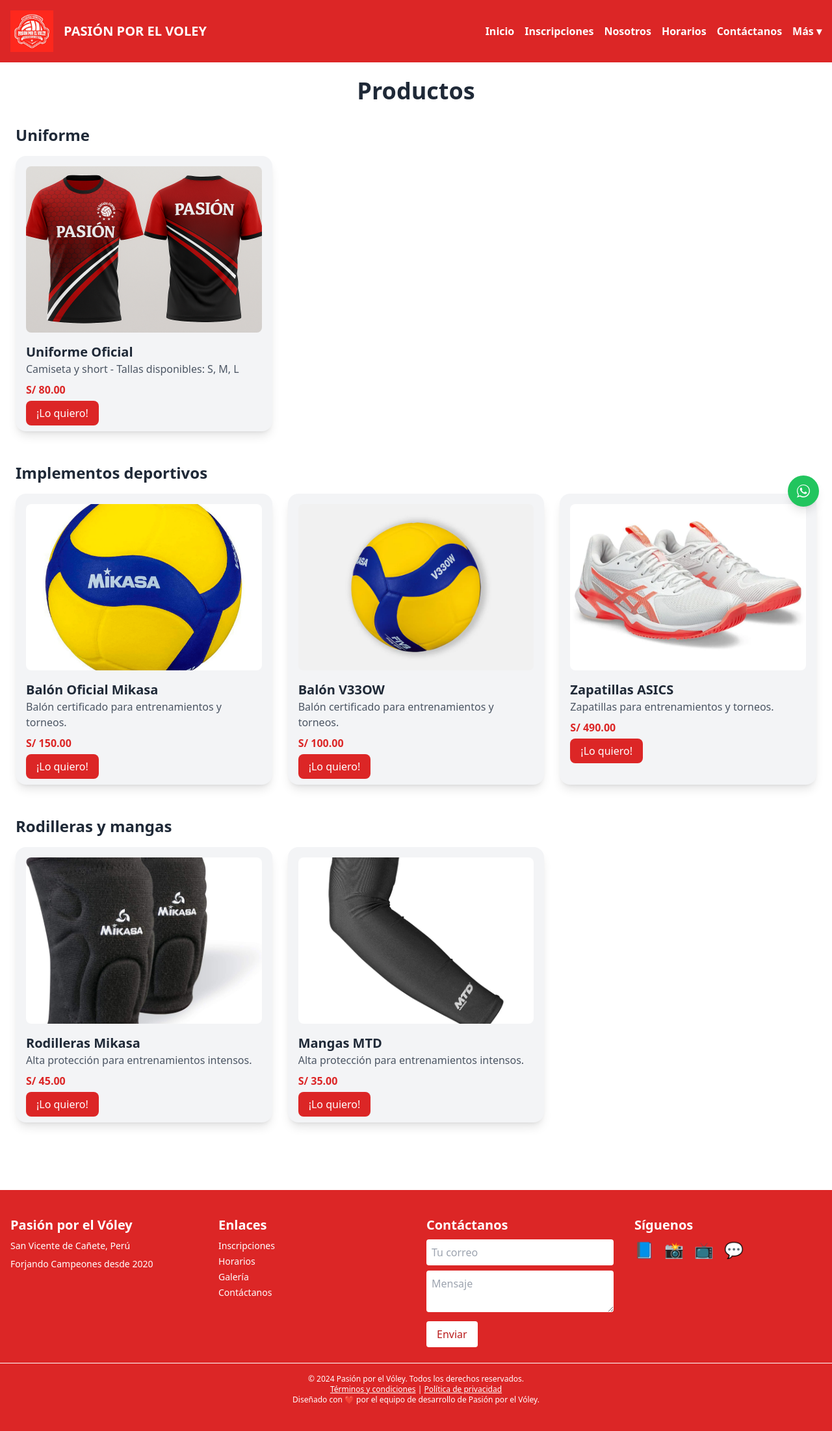
After one commit to BrandoLucana/MI_REPOSITORIO, a Flask app: page /productos in a window 1280 px wide. The commit adds this page. Shown: the whole page at 65% size. Run offline with Flask 3, Linux system fonts and the light colour scheme; some libraries are stand-ins or nearby versions.

Commit message:
Guardando mis cambios antes del pull

```diff
--- a/app.py
+++ b/app.py
@@ -343,6 +343,10 @@ def login_entrenador():
 def mas():
     return render_template('mas.html')
 
+@app.route("/productos")
+def productos():
+    return render_template('productos.html')
+
 @app.route("/galeria")
 def galeria():
     return render_template('galeria.html')
--- a/templates/contactanos.html
+++ b/templates/contactanos.html
@@ -35,6 +35,7 @@
                 <li class="relative group"><a href="/mas" class="relative pb-1 hover:text-gray-300 hover:border-b-2 hover:border-white transition-all duration-200">Más ▾</a>
                 <div class="absolute hidden group-hover:block bg-white shadow-md rounded mt-2 w-48 text-gray-800 z-50">
                     <a href="/torneos" class="block px-4 py-2 hover:bg-gray-100">Torneos</a>
+                    <a href="/productos" class="block px-4 py-2 hover:bg-gray-100">Productos</a>
                     <a href="/galeria" class="block px-4 py-2 hover:bg-gray-100">Galería</a>
                     <a href="/eventos" class="block px-4 py-2 hover:bg-gray-100">Eventos</a>
                     <a href="/noticias" class="block px-4 py-2 hover:bg-gray-100">Noticias</a>
--- a/templates/donde_estamos.html
+++ b/templates/donde_estamos.html
@@ -37,6 +37,7 @@
             <li class="relative group"><a href="/mas" class="relative pb-1 hover:text-gray-300 hover:border-b-2 hover:border-white transition-all duration-200">Más ▾</a>
             <div class="absolute hidden group-hover:block bg-white shadow-md rounded mt-2 w-48 text-gray-800 z-50">
                 <a href="/torneos" class="block px-4 py-2 hover:bg-gray-100">Torneos</a>
+                <a href="/productos" class="block px-4 py-2 hover:bg-gray-100">Productos</a>
                 <a href="/galeria" class="block px-4 py-2 hover:bg-gray-100">Galería</a>
                 <a href="/eventos" class="block px-4 py-2 hover:bg-gray-100">Eventos</a>
                 <a href="/noticias" class="block px-4 py-2 hover:bg-gray-100">Noticias</a>
--- a/templates/galeria.html
+++ b/templates/galeria.html
@@ -37,6 +37,7 @@
                 <li class="relative group"><a href="/mas" class="relative pb-1 hover:text-gray-300 hover:border-b-2 hover:border-white transition-all duration-200">Más ▾</a>
                 <div class="absolute hidden group-hover:block bg-white shadow-md rounded mt-2 w-48 text-gray-800 z-50">
                     <a href="/torneos" class="block px-4 py-2 hover:bg-gray-100">Torneos</a>
+                    <a href="/productos" class="block px-4 py-2 hover:bg-gray-100">Productos</a>
                     <a href="/galeria" class="block px-4 py-2 hover:bg-gray-100">Galería</a>
                     <a href="/eventos" class="block px-4 py-2 hover:bg-gray-100">Eventos</a>
                     <a href="/noticias" class="block px-4 py-2 hover:bg-gray-100">Noticias</a>
--- a/templates/horarios.html
+++ b/templates/horarios.html
@@ -32,6 +32,7 @@
             <li class="relative group"><a href="/mas" class="relative pb-1 hover:text-gray-300 hover:border-b-2 hover:border-white transition-all duration-200">Más ▾</a>
             <div class="absolute hidden group-hover:block bg-white shadow-md rounded mt-2 w-48 text-gray-800 z-50">
               <a href="/torneos" class="block px-4 py-2 hover:bg-gray-100">Torneos</a>
+              <a href="/productos" class="block px-4 py-2 hover:bg-gray-100">Productos</a>
               <a href="/galeria" class="block px-4 py-2 hover:bg-gray-100">Galería</a>
               <a href="/eventos" class="block px-4 py-2 hover:bg-gray-100">Eventos</a>
               <a href="/noticias" class="block px-4 py-2 hover:bg-gray-100">Noticias</a>
--- a/templates/index.html
+++ b/templates/index.html
@@ -39,6 +39,7 @@
           <li class="relative group"><a href="/mas" class="relative pb-1 hover:text-gray-300 hover:border-b-2 hover:border-white transition-all duration-200">Más ▾</a>
           <div class="absolute hidden group-hover:block bg-white shadow-md rounded mt-2 w-48 text-gray-800 z-50">
             <a href="/torneos" class="block px-4 py-2 hover:bg-gray-100">Torneos</a>
+            <a href="/productos" class="block px-4 py-2 hover:bg-gray-100">Productos</a>
             <a href="/galeria" class="block px-4 py-2 hover:bg-gray-100">Galería</a>
             <a href="/eventos" class="block px-4 py-2 hover:bg-gray-100">Eventos</a>
             <a href="/noticias" class="block px-4 py-2 hover:bg-gray-100">Noticias</a>
--- a/templates/inscripcion-torneo.html
+++ b/templates/inscripcion-torneo.html
@@ -35,6 +35,7 @@
                 <li class="relative group"><a href="/mas" class="relative pb-1 hover:text-gray-300 hover:border-b-2 hover:border-white transition-all duration-200">Más ▾</a>
                 <div class="absolute hidden group-hover:block bg-white shadow-md rounded mt-2 w-48 text-gray-800 z-50">
                     <a href="/torneos" class="block px-4 py-2 hover:bg-gray-100">Torneos</a>
+                    <a href="/productos" class="block px-4 py-2 hover:bg-gray-100">Productos</a>
                     <a href="/galeria" class="block px-4 py-2 hover:bg-gray-100">Galería</a>
                     <a href="/eventos" class="block px-4 py-2 hover:bg-gray-100">Eventos</a>
                     <a href="/noticias" class="block px-4 py-2 hover:bg-gray-100">Noticias</a>
--- a/templates/inscripciones.html
+++ b/templates/inscripciones.html
@@ -37,6 +37,7 @@
                 <li class="relative group"><a href="/mas" class="relative pb-1 hover:text-gray-300 hover:border-b-2 hover:border-white transition-all duration-200">Más ▾</a>
                 <div class="absolute hidden group-hover:block bg-white shadow-md rounded mt-2 w-48 text-gray-800 z-50">
                     <a href="/torneos" class="block px-4 py-2 hover:bg-gray-100">Torneos</a>
+                    <a href="/productos" class="block px-4 py-2 hover:bg-gray-100">Productos</a>
                     <a href="/galeria" class="block px-4 py-2 hover:bg-gray-100">Galería</a>
                     <a href="/eventos" class="block px-4 py-2 hover:bg-gray-100">Eventos</a>
                     <a href="/noticias" class="block px-4 py-2 hover:bg-gray-100">Noticias</a>
--- a/templates/mas.html
+++ b/templates/mas.html
@@ -37,6 +37,7 @@
                 <li class="relative group"><a href="/mas" class="relative pb-1 hover:text-gray-300 hover:border-b-2 hover:border-white transition-all duration-200">Más ▾</a>
                 <div class="absolute hidden group-hover:block bg-white shadow-md rounded mt-2 w-48 text-gray-800 z-50">
                     <a href="/torneos" class="block px-4 py-2 hover:bg-gray-100">Torneos</a>
+                    <a href="/productos" class="block px-4 py-2 hover:bg-gray-100">Productos</a>
                     <a href="/galeria" class="block px-4 py-2 hover:bg-gray-100">Galería</a>
                     <a href="/eventos" class="block px-4 py-2 hover:bg-gray-100">Eventos</a>
                     <a href="/noticias" class="block px-4 py-2 hover:bg-gray-100">Noticias</a>
--- a/templates/nosotros.html
+++ b/templates/nosotros.html
@@ -38,6 +38,7 @@
                 <li class="relative group"><a href="/mas" class="relative pb-1 hover:text-gray-300 hover:border-b-2 hover:border-white transition-all duration-200">Más ▾</a>
                 <div class="absolute hidden group-hover:block bg-white shadow-md rounded mt-2 w-48 text-gray-800 z-50">
                     <a href="/torneos" class="block px-4 py-2 hover:bg-gray-100">Torneos</a>
+                    <a href="/productos" class="block px-4 py-2 hover:bg-gray-100">Productos</a>
                     <a href="/galeria" class="block px-4 py-2 hover:bg-gray-100">Galería</a>
                     <a href="/eventos" class="block px-4 py-2 hover:bg-gray-100">Eventos</a>
                     <a href="/noticias" class="block px-4 py-2 hover:bg-gray-100">Noticias</a>
--- a/templates/noticias.html
+++ b/templates/noticias.html
@@ -37,6 +37,7 @@
                 <li class="relative group"><a href="/mas" class="relative pb-1 hover:text-gray-300 hover:border-b-2 hover:border-white transition-all duration-200">Más ▾</a>
                 <div class="absolute hidden group-hover:block bg-white shadow-md rounded mt-2 w-48 text-gray-800 z-50">
                     <a href="/torneos" class="block px-4 py-2 hover:bg-gray-100">Torneos</a>
+                    <a href="/productos" class="block px-4 py-2 hover:bg-gray-100">Productos</a>
                     <a href="/galeria" class="block px-4 py-2 hover:bg-gray-100">Galería</a>
                     <a href="/eventos" class="block px-4 py-2 hover:bg-gray-100">Eventos</a>
                     <a href="/noticias" class="block px-4 py-2 hover:bg-gray-100">Noticias</a>
--- /dev/null
+++ b/templates/productos.html
@@ -0,0 +1,224 @@
+<!DOCTYPE html>
+<html lang="es">
+
+<head>
+    <meta charset="UTF-8">
+    <meta name="viewport" content="width=device-width, initial-scale=1.0">
+    <title>Torneos - Pasión por el Vóley</title>
+    <link rel="icon" href="{{ url_for('static', filename='img/PASION POR EL VOLEY.jpg') }}" type="image/jpeg">
+    <link href="{{ url_for('static', filename='css/torneos.css') }}" rel="stylesheet">
+    <link href="../static/css/style.css" rel="stylesheet">
+    <link href="../static/css/loader.css" rel="stylesheet">
+    <script src="https://cdn.tailwindcss.com"></script>
+</head>
+
+<body class="bg-white text-gray-800">
+
+    <div id="loader" class="loader">
+        <div class="mover"></div>
+    </div>
+
+    <!-- CABECERA -->
+    <header style="background-color: #DC2626;" class="text-white">
+        <div class="container mx-auto p-4 flex items-center justify-between">
+            <a href="/" class="flex items-center">
+                <img src="{{ url_for('static', filename='img/PASION POR EL VOLEY.jpg') }}" alt="Logo"
+                    class="h-16 w-auto mr-4">
+                <h1 class="text-xl font-bold">PASIÓN POR EL VOLEY</h1>
+            </a>
+      <nav class="hidden md:block">
+        <ul class="flex space-x-4 font-bold">
+          <li><a href="/" class="relative pb-1 hover:text-gray-300 hover:border-b-2 hover:border-white transition-all duration-200">Inicio</a></li>
+          <li><a href="/inscripciones" class="relative pb-1 hover:text-gray-300 hover:border-b-2 hover:border-white transition-all duration-200">Inscripciones</a></li>
+          <li><a href="/nosotros" class="relative pb-1 hover:text-gray-300 hover:border-b-2 hover:border-white transition-all duration-200">Nosotros</a></li>
+          <li><a href="/horarios" class="relative pb-1 hover:text-gray-300 hover:border-b-2 hover:border-white transition-all duration-200">Horarios</a></li>
+          <li><a href="/contactanos" class="relative pb-1 hover:text-gray-300 hover:border-b-2 hover:border-white transition-all duration-200">Contáctanos</a></li>
+          <li class="relative group"><a href="/mas" class="relative pb-1 hover:text-gray-300 hover:border-b-2 hover:border-white transition-all duration-200">Más ▾</a>
+          <div class="absolute hidden group-hover:block bg-white shadow-md rounded mt-2 w-48 text-gray-800 z-50">
+            <a href="/torneos" class="block px-4 py-2 hover:bg-gray-100">Torneos</a>
+            <a href="/productos" class="block px-4 py-2 hover:bg-gray-100">Productos</a>
+            <a href="/galeria" class="block px-4 py-2 hover:bg-gray-100">Galería</a>
+            <a href="/eventos" class="block px-4 py-2 hover:bg-gray-100">Eventos</a>
+            <a href="/noticias" class="block px-4 py-2 hover:bg-gray-100">Noticias</a>
+            <a href="/donde_estamos" class="block px-4 py-2 hover:bg-gray-100">Dónde Estamos</a>
+          </div>
+          </li>
+        </ul>
+      </nav>
+            <button id="menuBtn" class="md:hidden focus:outline-none">
+                <svg class="w-6 h-6 fill-current text-white" viewBox="0 0 24 24">
+                    <path fill-rule="evenodd" clip-rule="evenodd" d="M3 18h18v-2H3v2zm0-5h18v-2H3v2zm0-5h18V6H3v2z" />
+                </svg>
+            </button>
+        </div>
+        <div id="menuMobile" class="hidden md:hidden absolute top-full left-0 w-full bg-red-700 shadow-md z-10">
+            <ul class="py-2 flex flex-col items-center">
+                <li><a href="/formulario" class="block py-2 px-4 hover:bg-red-800 font-bold">Inscripciones</a></li>
+                <li><a href="/horarios" class="block py-2 px-4 hover:bg-red-800 font-bold">Horarios</a></li>
+                <li><a href="/donde_estamos" class="block py-2 px-4 hover:bg-red-800 font-bold">Dónde Estamos</a></li>
+                <li><a href="/contactanos" class="block py-2 px-4 hover:bg-red-800 font-bold">Contáctanos</a></li>
+                <li><a href="/torneos" class="hover:text-gray-300 font-bold">Torneos</a></li>
+                <li class="relative group w-full text-center">
+                    <a href="/mas" class="block py-2 px-4 hover:bg-red-800 font-bold">Más</a>
+                    <div
+                        class="hidden group-hover:block bg-white shadow-md rounded mt-2 w-48 absolute left-1/2 transform -translate-x-1/2 text-gray-800">
+                        <a href="#" class="block px-4 py-2 hover:bg-gray-100 font-bold">Galería</a>
+                        <a href="#" class="block px-4 py-2 hover:bg-gray-100 font-bold">Eventos</a>
+                        <a href="#" class="block px-4 py-2 hover:bg-gray-100 font-bold">Noticias</a>
+                    </div>
+                </li>
+            </ul>
+        </div>
+    </header>
+
+
+    <main class="p-6 bg-white">
+    <h1 class="text-4xl font-bold text-center mb-8">Productos</h1>
+
+    <!-- Sección: Uniforme -->
+    <section class="mb-12">
+        <h2 class="text-2xl font-semibold mb-4">Uniforme</h2>
+        <div class="grid md:grid-cols-3 gap-6">
+        <!-- Tarjeta de producto -->
+        <div class="bg-gray-100 rounded-2xl shadow-lg hover:scale-105 transition-transform p-4">
+            <img src="../static/img/uniforme.png" alt="Uniforme Oficial" class="rounded-lg mb-4 w-full h-64 object-cover">
+            <h3 class="text-xl font-semibold">Uniforme Oficial</h3>
+            <p class="text-gray-600 mb-2">Camiseta y short - Tallas disponibles: S, M, L</p>
+            <p class="text-red-600 font-bold mb-3">S/ 80.00</p>
+            <a href="https://wa.me/51987654321?text=Quiero%20comprar%20este%20artículo%20(Uniforme%20Oficial)" target="_blank"
+            class="bg-red-600 hover:bg-red-700 text-white py-2 px-4 rounded-lg">
+            ¡Lo quiero!
+            </a>
+        </div>
+        <!-- Puedes duplicar esta tarjeta cambiando la imagen y datos -->
+        </div>
+    </section>
+
+    <!-- Sección: Implementos deportivos -->
+    <section class="mb-12">
+        <h2 class="text-2xl font-semibold mb-4">Implementos deportivos</h2>
+        <div class="grid md:grid-cols-3 gap-6">
+        <div class="bg-gray-100 rounded-2xl shadow-lg hover:scale-105 transition-transform p-4">
+            <img src="../static/img/balon.jpg" alt="Balón Oficial" class="rounded-lg mb-4 w-full h-64 object-cover">
+            <h3 class="text-xl font-semibold">Balón Oficial Mikasa</h3>
+            <p class="text-gray-600 mb-2">Balón certificado para entrenamientos y torneos.</p>
+            <p class="text-red-600 font-bold mb-3">S/ 150.00</p>
+            <a href="https://wa.me/51987654321?text=Quiero%20comprar%20este%20artículo%20(Balón%20Mikasa)" target="_blank"
+            class="bg-red-600 hover:bg-red-700 text-white py-2 px-4 rounded-lg">
+            ¡Lo quiero!
+            </a>
+        </div>
+        <div class="bg-gray-100 rounded-2xl shadow-lg hover:scale-105 transition-transform p-4">
+            <img src="../static/img/balon2.webp" alt="Balón V33OW" class="rounded-lg mb-4 w-full h-64 object-cover">
+            <h3 class="text-xl font-semibold">Balón V33OW</h3>
+            <p class="text-gray-600 mb-2">Balón certificado para entrenamientos y torneos.</p>
+            <p class="text-red-600 font-bold mb-3">S/ 100.00</p>
+            <a href="https://wa.me/51987654321?text=Quiero%20comprar%20este%20artículo%20(Balón%20V330W)" target="_blank"
+            class="bg-red-600 hover:bg-red-700 text-white py-2 px-4 rounded-lg">
+            ¡Lo quiero!
+            </a>
+        </div>
+        <div class="bg-gray-100 rounded-2xl shadow-lg hover:scale-105 transition-transform p-4">
+            <img src="../static/img/zapatillas.webp" alt="Balón Oficial" class="rounded-lg mb-4 w-full h-64 object-cover">
+            <h3 class="text-xl font-semibold">Zapatillas ASICS</h3>
+            <p class="text-gray-600 mb-2">Zapatillas para entrenamientos y torneos.</p>
+            <p class="text-red-600 font-bold mb-3">S/ 490.00</p>
+            <a href="https://wa.me/51987654321?text=Quiero%20comprar%20este%20artículo%20(Zapatillas%20ASICS)" target="_blank"
+            class="bg-red-600 hover:bg-red-700 text-white py-2 px-4 rounded-lg">
+            ¡Lo quiero!
+            </a>
+        </div>
+        </div>
+    </section>
+
+    <!-- Sección: Rodilleras y mangas -->
+    <section class="mb-12">
+        <h2 class="text-2xl font-semibold mb-4">Rodilleras y mangas</h2>
+        <div class="grid md:grid-cols-3 gap-6">
+        <div class="bg-gray-100 rounded-2xl shadow-lg hover:scale-105 transition-transform p-4">
+            <img src="../static/img/rodilleras.jpg" alt="Rodilleras Negras" class="rounded-lg mb-4 w-full h-64 object-cover">
+            <h3 class="text-xl font-semibold">Rodilleras Mikasa</h3>
+            <p class="text-gray-600 mb-2">Alta protección para entrenamientos intensos.</p>
+            <p class="text-red-600 font-bold mb-3">S/ 45.00</p>
+            <a href="https://wa.me/51987654321?text=Quiero%20comprar%20este%20artículo%20(Rodilleras%20Negras)" target="_blank"
+            class="bg-red-600 hover:bg-red-700 text-white py-2 px-4 rounded-lg">
+            ¡Lo quiero!
+            </a>
+        </div>
+        <div class="bg-gray-100 rounded-2xl shadow-lg hover:scale-105 transition-transform p-4">
+            <img src="../static/img/mangas.jpg" alt="Mangas Negras" class="rounded-lg mb-4 w-full h-64 object-cover">
+            <h3 class="text-xl font-semibold">Mangas MTD</h3>
+            <p class="text-gray-600 mb-2">Alta protección para entrenamientos intensos.</p>
+            <p class="text-red-600 font-bold mb-3">S/ 35.00</p>
+            <a href="https://wa.me/51987654321?text=Quiero%20comprar%20este%20artículo%20(Mangas%20Negras)" target="_blank"
+            class="bg-red-600 hover:bg-red-700 text-white py-2 px-4 rounded-lg">
+            ¡Lo quiero!
+            </a>
+        </div>
+        </div>
+    </section>
+    </main>
+
+
+
+    <!-- FOOTER -->
+    <footer style="background-color: #DC2626;" class="text-white py-10 mt-8">
+        <div class="max-w-7xl mx-auto px-4 grid grid-cols-1 md:grid-cols-4 gap-8">
+            <div>
+                <h4 class="text-xl font-semibold mb-2">Pasión por el Vóley</h4>
+                <p class="text-sm">San Vicente de Cañete, Perú</p>
+                <p class="text-sm mt-2">Forjando Campeones desde 2020</p>
+            </div>
+            <div>
+                <h4 class="text-xl font-semibold mb-2">Enlaces</h4>
+                <ul class="space-y-1 text-sm">
+                    <li><a href="/inscripciones" class="hover:underline">Inscripciones</a></li>
+                    <li><a href="/horarios" class="hover:underline">Horarios</a></li>
+                    <li><a href="/mas" class="hover:underline">Galería</a></li>
+                    <li><a href="/contactanos" class="hover:underline">Contáctanos</a></li>
+                </ul>
+            </div>
+            <div>
+                <h4 class="text-xl font-semibold mb-2">Contáctanos</h4>
+                <form class="space-y-2">
+                    <input type="email" placeholder="Tu correo" class="w-full p-2 rounded text-gray-800">
+                    <textarea placeholder="Mensaje" rows="2" class="w-full p-2 rounded text-gray-800"></textarea>
+                    <button type="submit"
+                        class="bg-white text-red-700 px-4 py-2 rounded hover:bg-gray-100">Enviar</button>
+                </form>
+            </div>
+            <div>
+                <h4 class="text-xl font-semibold mb-2">Síguenos</h4>
+                <div class="flex space-x-4 mt-2 text-2xl">
+                    <a href="#" class="hover:text-gray-300">📘</a>
+                    <a href="#" class="hover:text-gray-300">📸</a>
+                    <a href="#" class="hover:text-gray-300">📺</a>
+                    <a href="#" class="hover:text-gray-300">💬</a>
+                </div>
+            </div>
+        </div>
+        <div class="border-t border-white mt-6 pt-4 text-center text-xs">
+            <p>&copy; 2024 Pasión por el Vóley. Todos los derechos reservados.</p>
+            <p><a href="#" class="underline hover:text-gray-300">Términos y condiciones</a> | <a href="#"
+                    class="underline hover:text-gray-300">Política de privacidad</a></p>
+            <p>Diseñado con ❤️ por el equipo de desarrollo de Pasión por el Vóley.</p>
+        </div>
+    </footer>
+
+
+
+    <script src="{{ url_for('static', filename='js/burbuja.js') }}"></script>
+    <script src="{{ url_for('static', filename='js/loading.js') }}"></script>
+    <script src="../static/js/nosotros.js"></script>
+    <script src="../static/js/torneo.js"></script>
+
+</body>
+    <!-- Botón flotante de WhatsApp -->
+    <a href="https://wa.me/51987654321" target="_blank"
+    class="fixed bottom-5 right-5 z-50 bg-green-500 hover:bg-green-600 text-white p-3 rounded-full shadow-lg transition duration-300">
+    <svg xmlns="http://www.w3.org/2000/svg" class="w-6 h-6 fill-current" viewBox="0 0 24 24">
+        <path d="M12.04 2C6.55 2 2 6.45 2 11.93c0 2.11.69 4.06 1.87 5.66L2 22l4.56-1.79a10.017 10.017 0 0 0 5.48 1.58c5.49 0 9.96-4.45 9.96-9.93S17.52 2 12.04 2Zm0 18.12c-1.73 0-3.34-.5-4.68-1.38l-.34-.21-2.7 1.05.72-2.63-.22-.34c-1.02-1.46-1.6-3.23-1.6-5.09 0-4.77 3.91-8.64 8.71-8.64 4.8 0 8.7 3.87 8.7 8.64s-3.91 8.64-8.7 8.64Zm4.85-6.46c-.27-.14-1.57-.78-1.81-.86-.24-.09-.41-.14-.59.14-.18.27-.68.86-.83 1.04-.15.18-.3.2-.56.07-.27-.14-1.12-.41-2.13-1.3-.79-.7-1.32-1.56-1.47-1.83-.15-.27-.02-.41.11-.54.11-.11.27-.29.41-.44.14-.14.18-.24.27-.41.09-.18.05-.32-.02-.45-.07-.14-.59-1.4-.8-1.92-.21-.5-.43-.44-.59-.45-.14 0-.32-.02-.5-.02s-.45.07-.68.32c-.23.25-.91.89-.91 2.16 0 1.27.93 2.49 1.06 2.66.14.18 1.83 2.86 4.43 4.01.62.27 1.11.43 1.48.54.62.2 1.19.17 1.64.1.5-.07 1.57-.64 1.79-1.25.23-.61.23-1.13.16-1.25-.07-.11-.23-.18-.5-.32Z"/>
+    </svg>
+    </a>
+
+</html>
--- a/templates/registro_torneo.html
+++ b/templates/registro_torneo.html
@@ -34,6 +34,7 @@
           <li class="relative group"><a href="/mas" class="relative pb-1 hover:text-gray-300 hover:border-b-2 hover:border-white transition-all duration-200">Más ▾</a>
           <div class="absolute hidden group-hover:block bg-white shadow-md rounded mt-2 w-48 text-gray-800 z-50">
             <a href="/torneos" class="block px-4 py-2 hover:bg-gray-100">Torneos</a>
+            <a href="/productos" class="block px-4 py-2 hover:bg-gray-100">Productos</a>
             <a href="/galeria" class="block px-4 py-2 hover:bg-gray-100">Galería</a>
             <a href="/eventos" class="block px-4 py-2 hover:bg-gray-100">Eventos</a>
             <a href="/noticias" class="block px-4 py-2 hover:bg-gray-100">Noticias</a>
--- a/templates/torneo.html
+++ b/templates/torneo.html
@@ -36,6 +36,7 @@
                 <li class="relative group"><a href="/mas" class="relative pb-1 hover:text-gray-300 hover:border-b-2 hover:border-white transition-all duration-200">Más ▾</a>
                 <div class="absolute hidden group-hover:block bg-white shadow-md rounded mt-2 w-48 text-gray-800 z-50">
                     <a href="/torneos" class="block px-4 py-2 hover:bg-gray-100">Torneos</a>
+                    <a href="/productos" class="block px-4 py-2 hover:bg-gray-100">Productos</a>
                     <a href="/galeria" class="block px-4 py-2 hover:bg-gray-100">Galería</a>
                     <a href="/eventos" class="block px-4 py-2 hover:bg-gray-100">Eventos</a>
                     <a href="/noticias" class="block px-4 py-2 hover:bg-gray-100">Noticias</a>
```
Also changed, not shown: static/img/balon.jpg (added), static/img/balon2.webp (added), static/img/mangas.jpg (added), static/img/rodilleras.jpg (added), static/img/uniforme.png (added), static/img/zapatillas.webp (added). Lines whose indentation alone changed are shown as unchanged.
